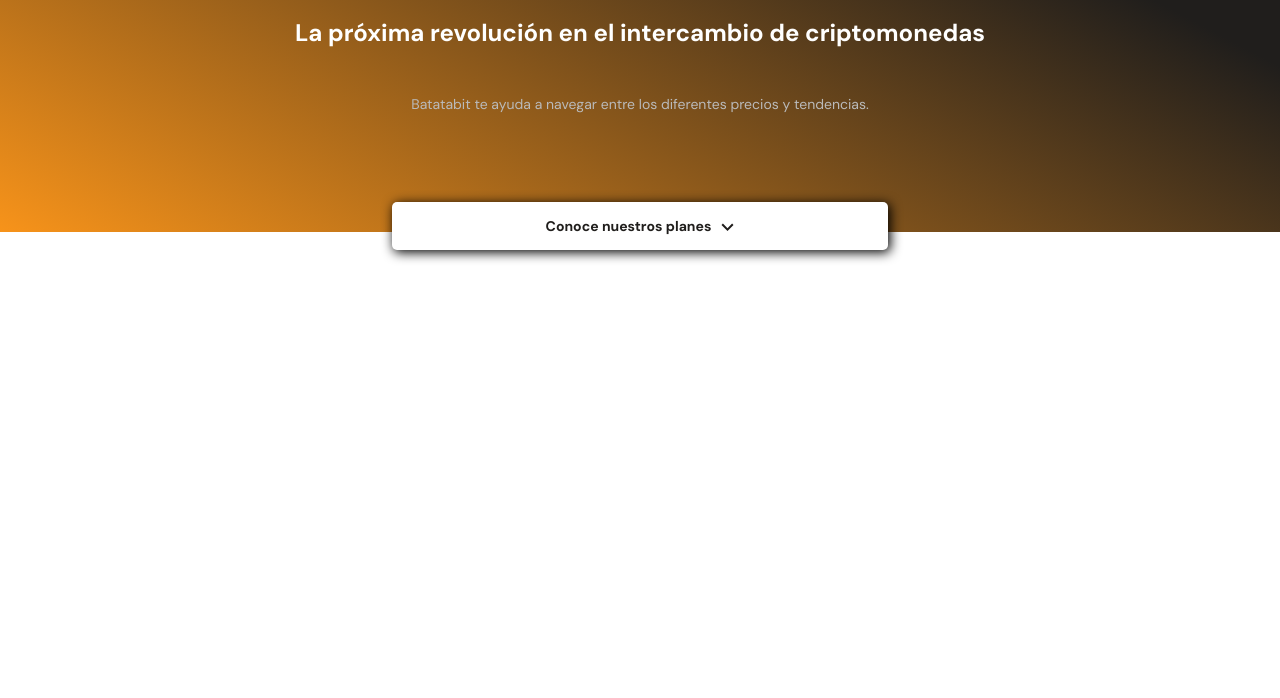
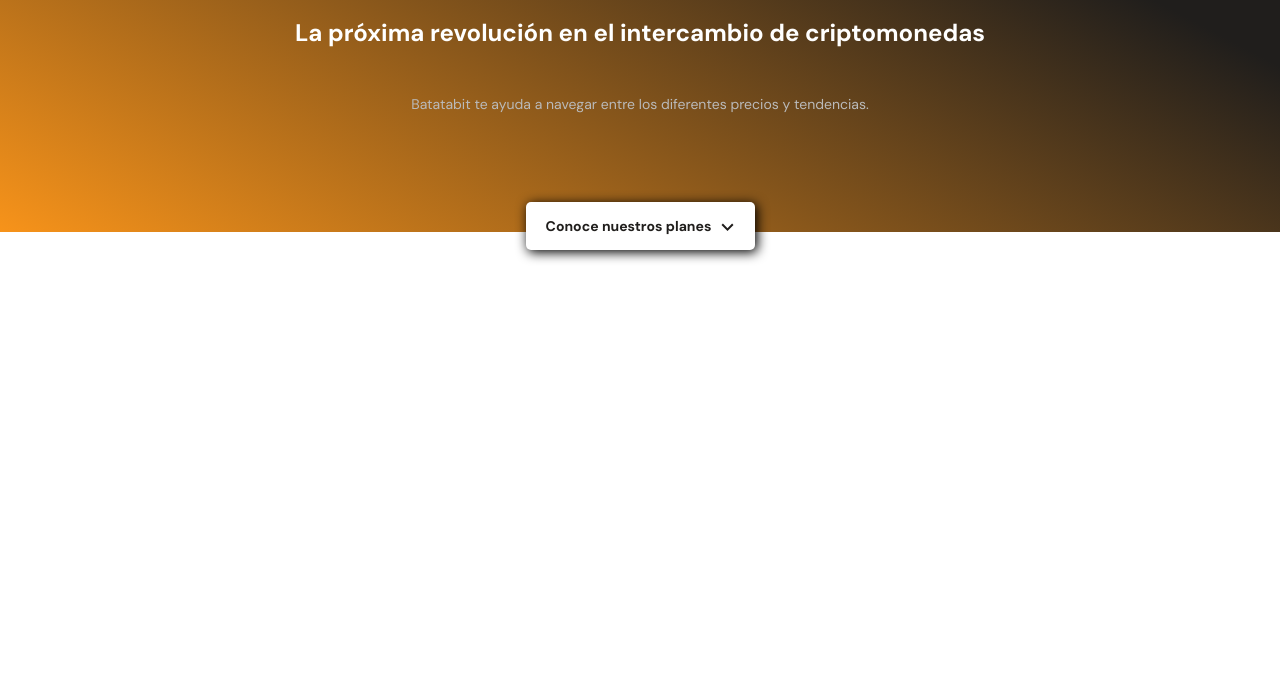
Before and after one commit to Christiano0407/git_Projects, a website: page src/html/indexApp.html in a window 1280 px wide. Shown: the part 102-800 px from the top of the page. Drawn offline with nearby package versions, Linux system fonts and the light colour scheme; a web font is replaced by a local one.

Commit message:
git-buttom

```diff
--- a/src/css/main.css
+++ b/src/css/main.css
@@ -97,12 +97,13 @@
     min-width: 288px;
     max-width: 900px;
 }
-.nav__container a {
+.nav__container .nav--button {
     grid-area: button;
     position: relative;
     top: 5rem;
     z-index: 2;
-    width: 40%;
+    width: 229px;
+    height: 48px;
     justify-self: center;
     align-self: center;
     color: var(--Warm-black);
```
